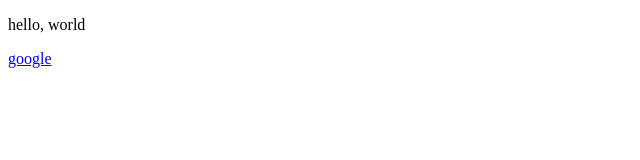
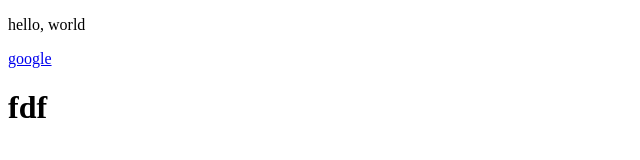
Before and after one commit to Kovarnar/about-git, a plain HTML site: page index.html in a window 1280 px wide. Shown: the full height of the page, 0-640 px from the left. Drawn offline with Linux system fonts and the light colour scheme.

Commit message:
number 2

```diff
--- a/index.html
+++ b/index.html
@@ -9,5 +9,6 @@
 <body>
     <p>hello, world</p>
     <a href="https://www.google.com/">google</a>
+    <h1>fdf</h1>
 </body>
 </html>
```
